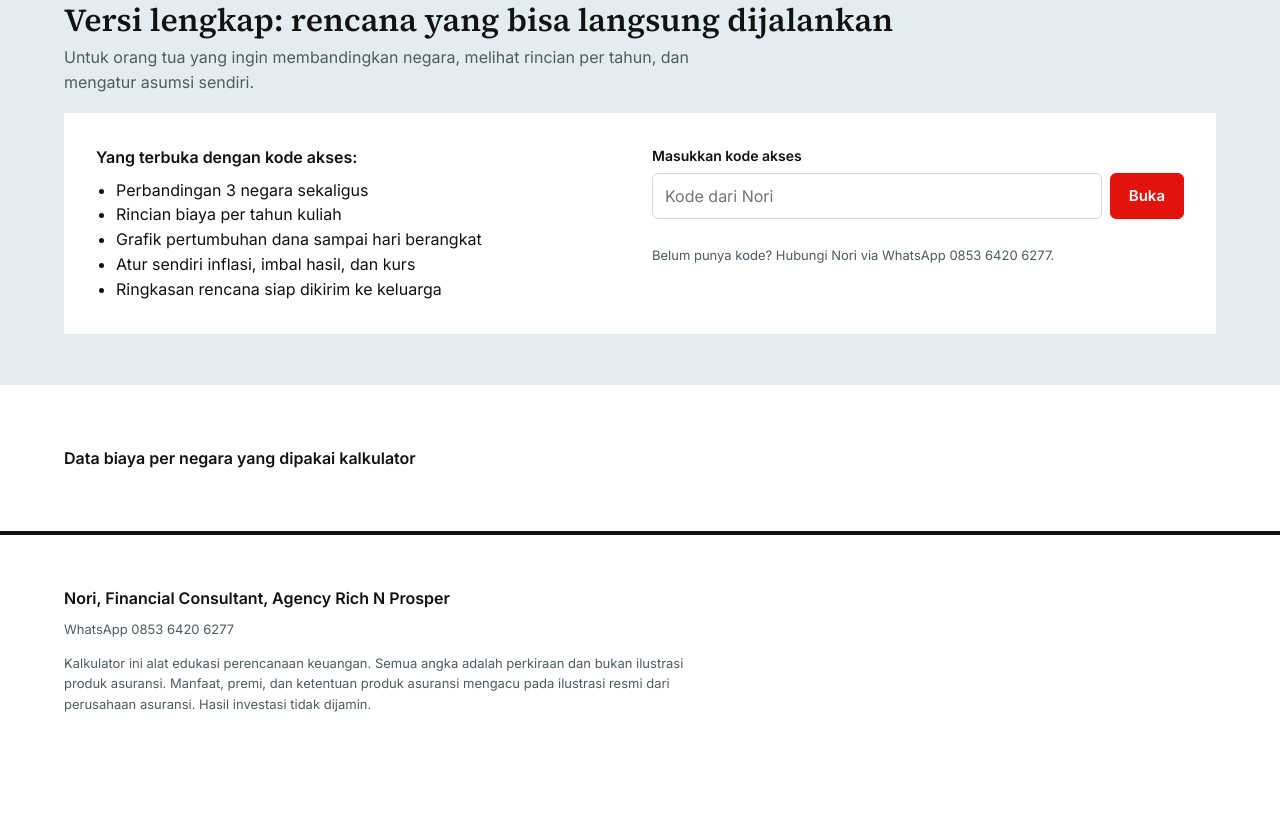
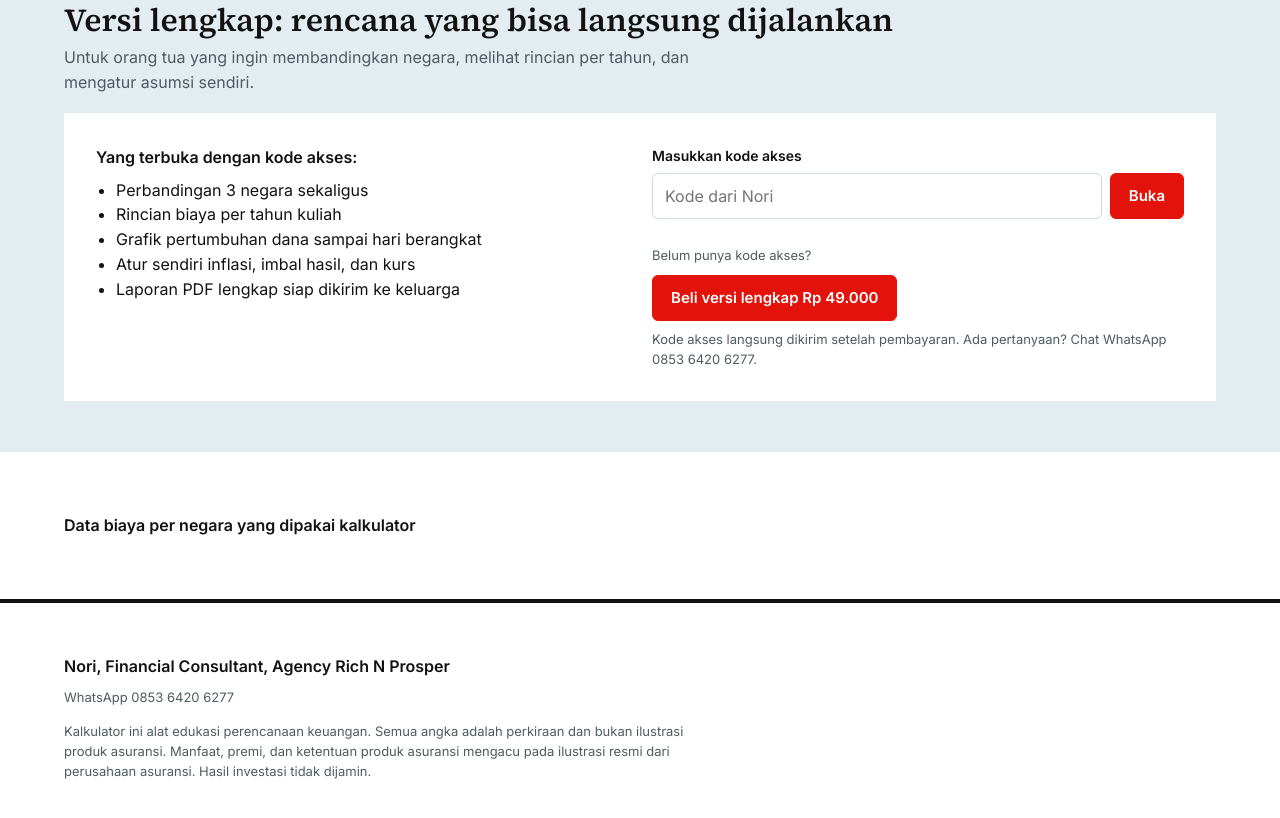
Before and after one commit to newprospermsig-nr/richnprosper, a plain HTML site: page nori.html in a window 1280 px wide. Shown: the part 1270-2088 px from the top of the page. Before the commit the page ends 2035 px from the top, so only its background shows below. Drawn offline with Linux system fonts and the light colour scheme.

Commit message:
Add files via upload

```diff
--- a/nori.html
+++ b/nori.html
@@ -132,14 +132,14 @@ footer p{max-width:80ch}
 <li>Rincian biaya per tahun kuliah</li>
 <li>Grafik pertumbuhan dana sampai hari berangkat</li>
 <li>Atur sendiri inflasi, imbal hasil, dan kurs</li>
-<li>Ringkasan rencana siap dikirim ke keluarga</li>
+<li>Laporan PDF lengkap siap dikirim ke keluarga</li>
 </ul>
 </div>
 <div>
 <label for="code" style="color:var(--ink);font-weight:600">Masukkan kode akses</label>
 <div class="row" style="margin-top:6px"><input id="code" type="text" autocomplete="off" placeholder="Kode dari Nori"><button class="btn main" type="button" id="unlock">Buka</button></div>
 <p class="err" id="codeErr"></p>
-<p class="note">Belum punya kode? Hubungi Nori via WhatsApp 0853 6420 6277.</p>
+<p class="note">Belum punya kode akses?</p><p class="note" style="margin-top:6px"><a class="btn main" href="https://lynk.id/linkwithnori/yeznnv95876k" target="_blank" rel="noopener" style="margin-top:4px">Beli versi lengkap Rp 49.000</a></p><p class="note" style="margin-top:8px">Kode akses langsung dikirim setelah pembayaran. Ada pertanyaan? Chat WhatsApp 0853 6420 6277.</p>
 </div>
 </div>
 
@@ -777,7 +777,7 @@ if(y>235){d.addPage();y=16}
 y+=8;d.setFont('helvetica','bold');d.setFontSize(11);d.setTextColor(18,18,18);
 d.text(fullRep?'Langkah berikutnya':'Ingin perbandingan 3 negara dan rincian per tahun?',L,y);
 d.setFont('helvetica','normal');d.setFontSize(10);y+=5;
-const nxt=fullRep?'Konsultasikan rencana ini dengan Nori, Financial Consultant Rich N Prosper, untuk menyusun strategi dana pendidikan dan proteksi keluarga yang sesuai.':'Hubungi Nori via WhatsApp 0853 6420 6277 untuk versi lengkap dan konsultasi gratis.';
+const nxt=fullRep?'Konsultasikan rencana ini dengan Nori, Financial Consultant Rich N Prosper, untuk menyusun strategi dana pendidikan dan proteksi keluarga yang sesuai.':'Dapatkan versi lengkap di lynk.id/linkwithnori/yeznnv95876k atau konsultasi gratis dengan Nori via WhatsApp 0853 6420 6277.';
 const nl=d.splitTextToSize(nxt,PW-2*L);d.text(nl,L,y);y+=nl.length*4.6+4;
 d.setFont('helvetica','bold');d.text('Nori, Financial Consultant, Agency Rich N Prosper',L,y);d.setFont('helvetica','normal');d.text('WhatsApp 0853 6420 6277',L,y+5);y+=12;
 d.setFontSize(8.5);d.setTextColor(79,91,98);
```
Also changed, not shown: index.html (+1 -1 lines).
